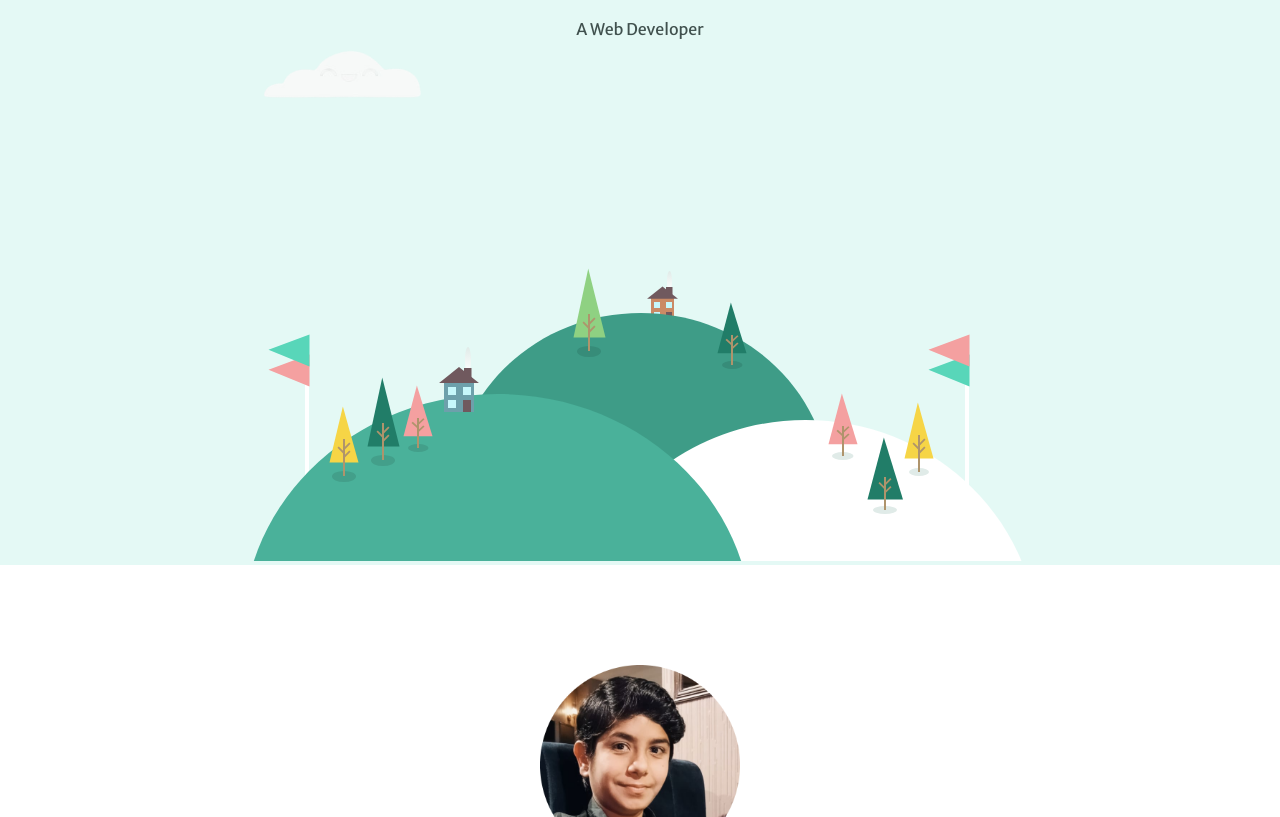
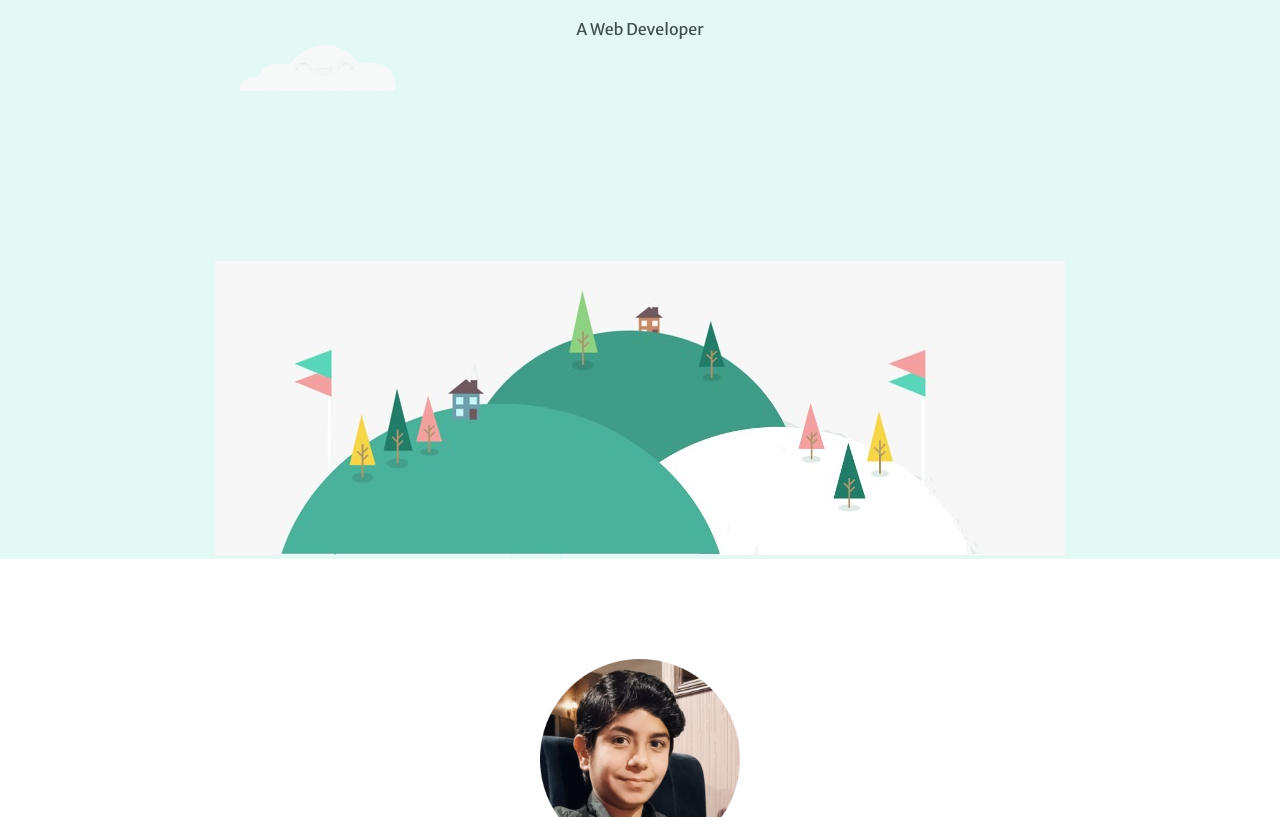
Before and after one commit to KamleshVarma/webdeveloper, a plain HTML site: page index.html in a window 1280 px wide. Shown: the part 283-1100 px from the top of the page. Drawn offline with Linux system fonts and the light colour scheme.

Commit message:
mountain

```diff
--- a/index.html
+++ b/index.html
@@ -17,7 +17,7 @@
         A Web Developer
       </p>
       <img class="bottomcloud" src="images/cloud.jpeg" alt="cloud pic" width="200px">
-  <img class="mountain" src="mountain_Land.svg" alt="cloud pic">
+  <img class="mountain" src="images/mountain.jpeg" alt="cloud pic">
     </div>
     <div class="middle-container">
       <div class="profile">
```
